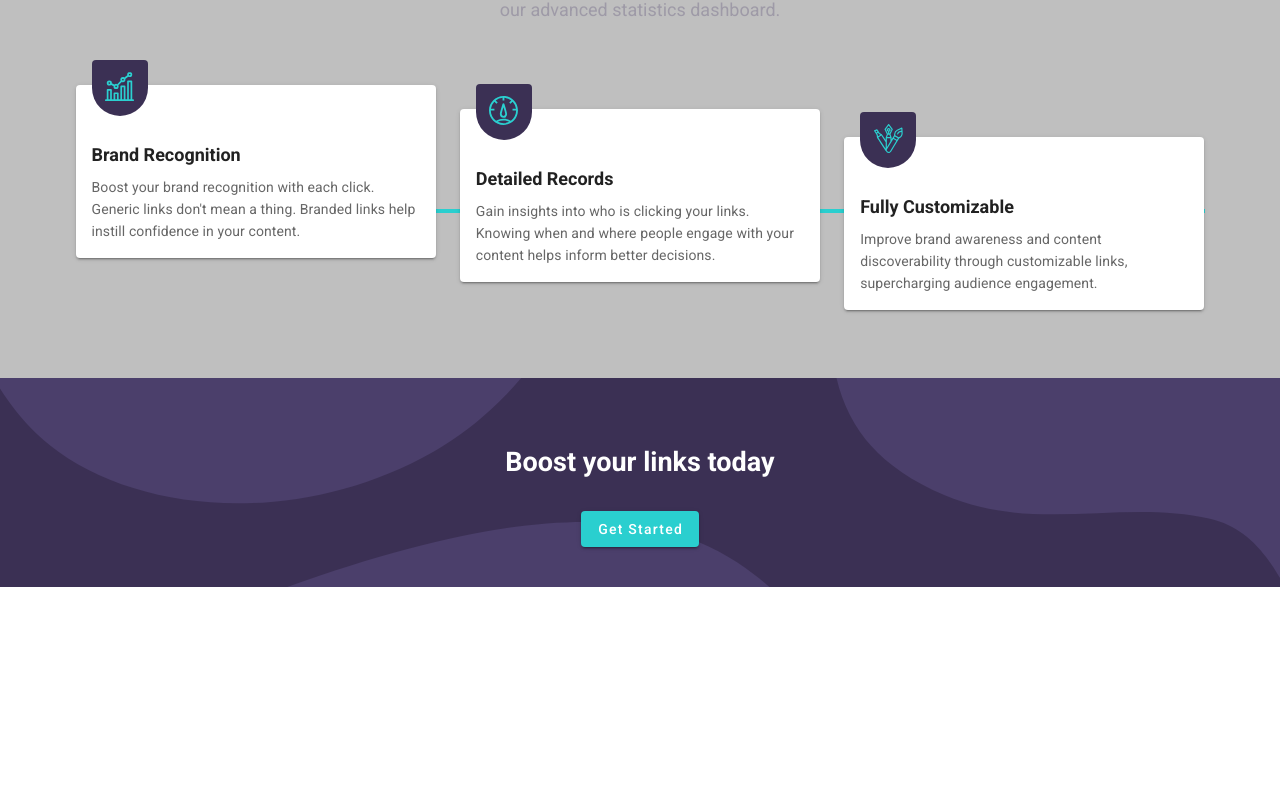
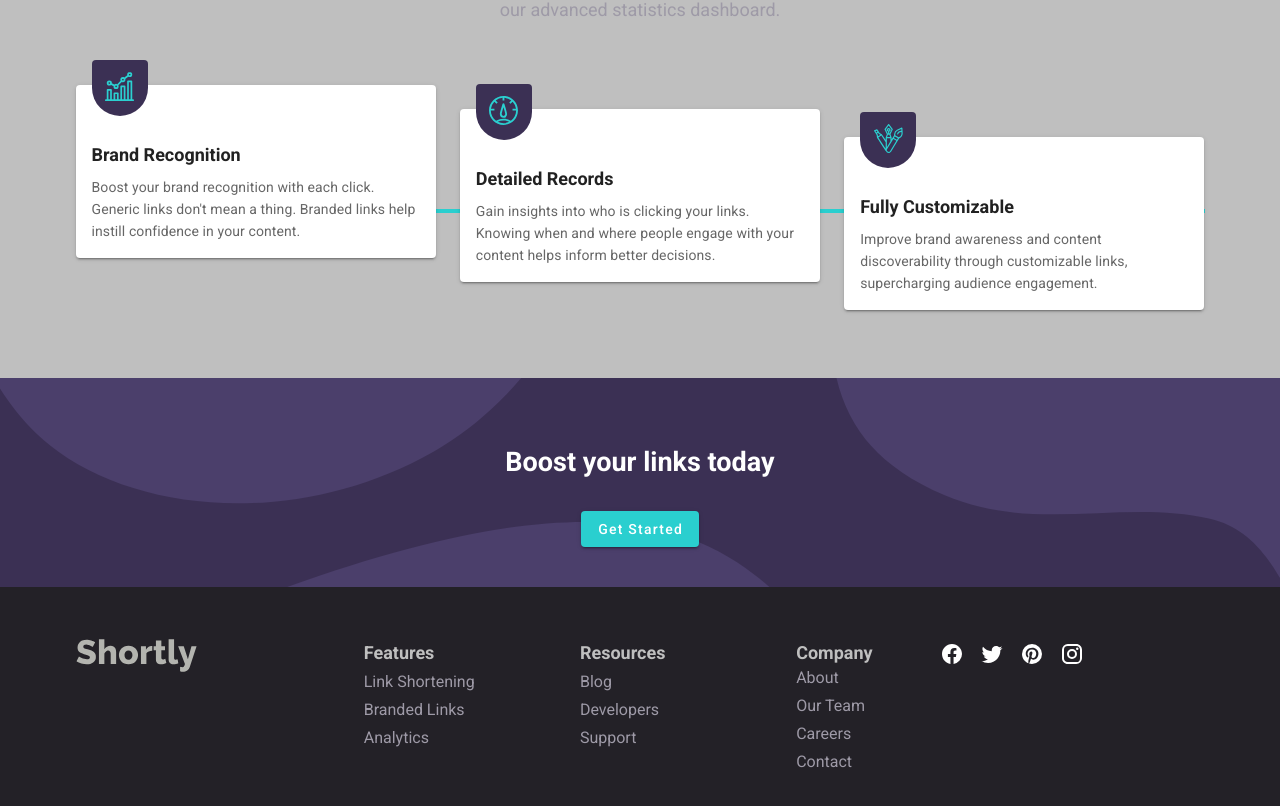
Before and after one commit to aagbotemi/url-shortener, a Vue app: page / in a window 1280 px wide. Shown: the part 824-1630 px from the top of the page. Before the commit the page ends 1411 px from the top, so only its background shows below. Built offline with nearby package versions, Linux system fonts and the light colour scheme.

Commit message:
footer added

```diff
--- a/src/views/Home.vue
+++ b/src/views/Home.vue
@@ -131,6 +131,98 @@
         class="mt-7 text-center text-capitalize white--text"
       >Get Started</v-btn>
     </article>
+    <footer>
+      <v-container>
+        <v-row class="mx-1">
+          <v-col class="text-center text-md-left" cols="12" md="3">
+            <img alt="shortly logo" class="logo" src="../assets/img/logo.svg" />
+          </v-col>
+          <v-col cols="12" md="9" class="text-center text-sm-left">
+            <v-row>
+              <v-col sm="6" md="3" cols="12">
+                <h4 class="mb-1">Features</h4>
+                <ul class="ml-n6">
+                  <li class="mb-1">
+                    <router-link class="text-decoration-none" to="/">
+                      Link Shortening
+                    </router-link>
+                  </li>
+                  <li class="mb-1">
+                    <router-link class="text-decoration-none" to="/">
+                      Branded Links
+                    </router-link>
+                  </li>
+                  <li class="mb-1">
+                    <router-link class="text-decoration-none" to="/">
+                      Analytics
+                    </router-link>
+                  </li>
+                </ul>
+              </v-col>
+              <v-col sm="6" md="3" cols="12">
+                <h4 class="mb-1">Resources</h4>
+                <ul class="ml-n6">
+                  <li class="mb-1">
+                    <router-link class="text-decoration-none" to="/">
+                      Blog
+                    </router-link>
+                  </li>
+                  <li class="mb-1">
+                    <router-link class="text-decoration-none" to="/">
+                      Developers
+                    </router-link>
+                  </li>
+                  <li class="mb-1">
+                    <router-link class="text-decoration-none" to="/">
+                      Support
+                    </router-link>
+                  </li>
+                </ul>
+              </v-col>
+              <v-col sm="6" md="2" cols="12">
+                <h4>Company</h4>
+                <ul class="ml-n6">
+                  <li class="mb-1">
+                    <router-link class="text-decoration-none" to="/">
+                      About
+                    </router-link>
+                  </li>
+                  <li class="mb-1">
+                    <router-link class="text-decoration-none" to="/">
+                      Our Team
+                    </router-link>
+                  </li>
+                  <li class="mb-1">
+                    <router-link class="text-decoration-none" to="/">
+                      Careers
+                    </router-link>
+                  </li>
+                  <li class="mb-1">
+                    <router-link class="text-decoration-none" to="/">
+                      Contact
+                    </router-link>
+                  </li>
+                </ul>
+              </v-col>
+              <v-col sm="6" md="4" cols="12">
+                <a class="mr-4" href="#"
+                ><v-icon medium>{{ icons.facebook }}</v-icon></a
+                >
+                <a class="mr-4" href="#"
+                ><v-icon medium>{{ icons.twitter }}</v-icon></a
+                >
+                <a class="mr-4" href="#"
+                ><v-icon medium>{{ icons.pinterest }}</v-icon></a
+                >
+                <a class="mr-4" href="#"
+                ><v-icon medium>{{ icons.instagram }}</v-icon></a
+                >
+              </v-col>
+            </v-row>
+          </v-col>
+        </v-row>
+      </v-container>
+    </footer>
   </section>
 </template>
 
@@ -260,6 +352,37 @@ export default Vue.extend({
   }
 }
 
+footer {
+  background: var(--clr-very-dark-violet);
+  color: white !important;
+  padding: 40px 0px;
+
+  .logo {
+    filter: brightness(0.8) invert(0.8);
+  }
+
+  h4 {
+    color: var(--clr-gray);
+  }
+
+  ul {
+    list-style: none;
+
+    li {
+      font-size: 16px;
+
+      a {
+        color: var(--clr-grayish-violet);
+      }
+    }
+  }
+  a {
+    .v-icon {
+      color: #fff;
+    }
+  }
+}
+
 @media only screen and (min-width: 600px) {
   .jumbotron {
     margin: 0 1rem;
```
